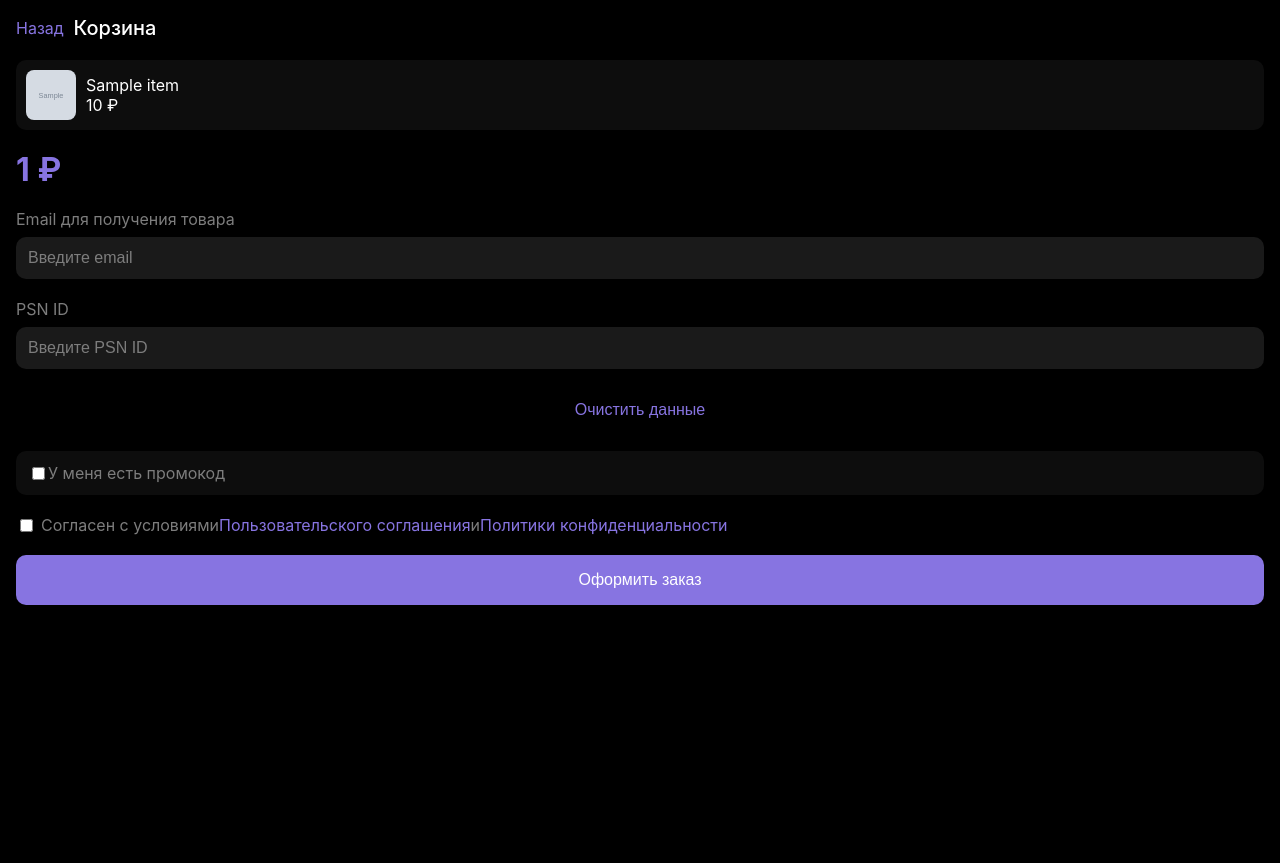
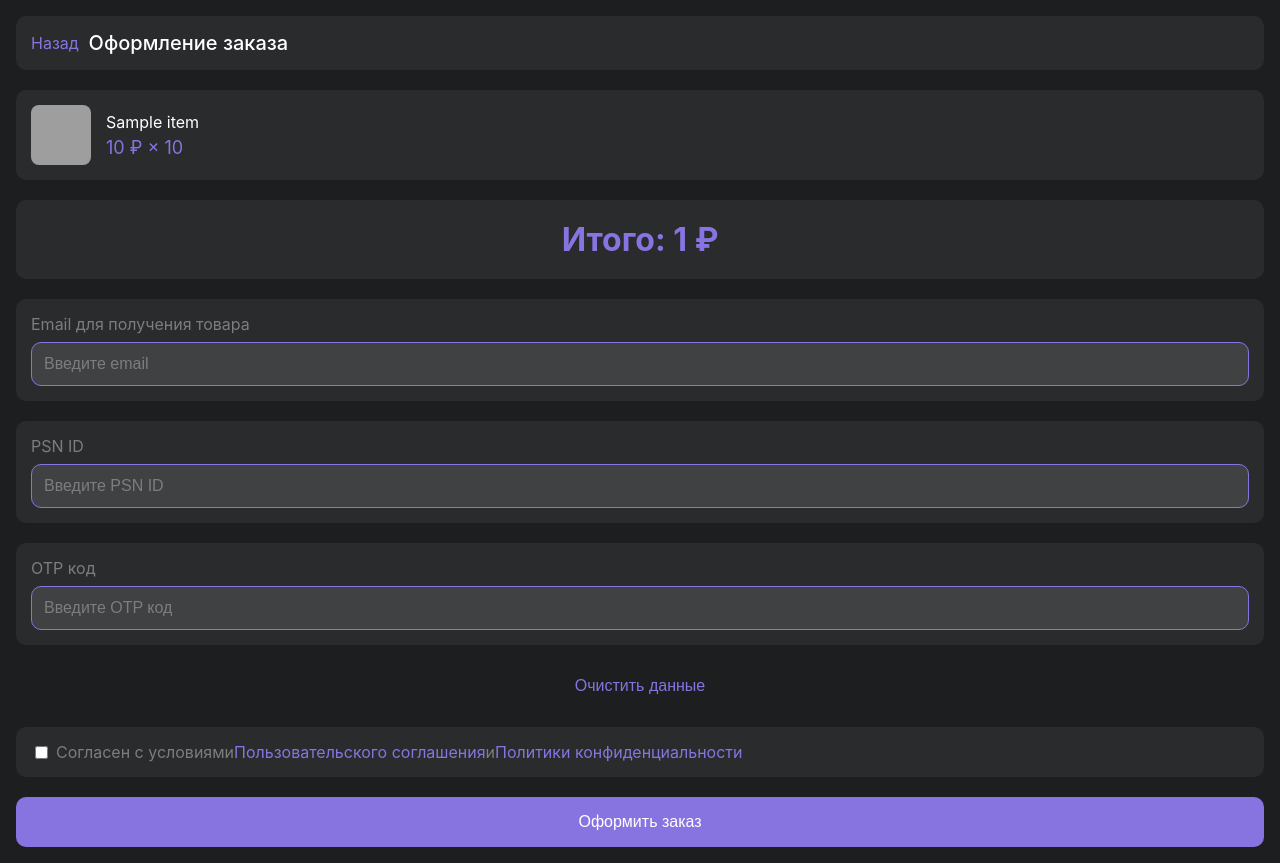
Before and after one commit to Dracual12/WOWS_SHOP, a Flask app: template web_app/templates/order_form.html in a window 1280 px wide. Before the commit the page ends 605 px from the top, so only its background shows below. Run offline with Flask 3, Linux system fonts and the light colour scheme; the template is opened without the code that fills it: most values are stand-ins (such as "Sample title", 1, 10 or a date in 2020); grey boxes marked "Sample" are stand-in pictures; some libraries are stand-ins or nearby versions; grey boxes are pictures that could not be loaded.

Commit message:
Update order_form.html

```diff
--- a/web_app/templates/order_form.html
+++ b/web_app/templates/order_form.html
@@ -7,12 +7,13 @@
     <script src="https://telegram.org/js/telegram-web-app.js"></script>
     <style>
         :root {
-            --tg-theme-bg-color: #000000;
+            --tg-theme-bg-color: #1d1e1f;
             --tg-theme-text-color: #ffffff;
             --tg-theme-hint-color: #7d7d7d;
             --tg-theme-link-color: #8774e1;
             --tg-theme-button-color: #8774e1;
             --tg-theme-button-text-color: #ffffff;
+            --section-bg-color: #2a2b2c;
         }
 
         body {
@@ -28,6 +29,9 @@
             display: flex;
             align-items: center;
             margin-bottom: 20px;
+            background-color: var(--section-bg-color);
+            padding: 15px;
+            border-radius: 10px;
         }
 
         .back-button {
@@ -48,6 +52,10 @@
             font-weight: bold;
             margin: 20px 0;
             color: var(--tg-theme-link-color);
+            text-align: center;
+            background-color: var(--section-bg-color);
+            padding: 20px;
+            border-radius: 10px;
         }
 
         .cart-items {
@@ -57,21 +65,39 @@
         .cart-item {
             display: flex;
             align-items: center;
-            padding: 10px;
-            background: rgba(255, 255, 255, 0.05);
+            padding: 15px;
+            background: var(--section-bg-color);
             border-radius: 10px;
             margin-bottom: 10px;
         }
 
         .cart-item img {
-            width: 50px;
-            height: 50px;
+            width: 60px;
+            height: 60px;
             border-radius: 8px;
-            margin-right: 10px;
+            margin-right: 15px;
+            object-fit: cover;
+        }
+
+        .cart-item-details {
+            flex-grow: 1;
+        }
+
+        .cart-item-name {
+            font-size: 16px;
+            margin-bottom: 5px;
+        }
+
+        .cart-item-price {
+            font-size: 18px;
+            color: var(--tg-theme-link-color);
         }
 
         .form-group {
             margin-bottom: 20px;
+            background-color: var(--section-bg-color);
+            padding: 15px;
+            border-radius: 10px;
         }
 
         .form-group label {
@@ -84,7 +110,7 @@
             width: 100%;
             padding: 12px;
             border-radius: 10px;
-            border: none;
+            border: 1px solid var(--tg-theme-link-color);
             background: rgba(255, 255, 255, 0.1);
             color: var(--tg-theme-text-color);
             font-size: 16px;
@@ -123,6 +149,9 @@
 
         .checkbox-group {
             margin-top: 20px;
+            background-color: var(--section-bg-color);
+            padding: 15px;
+            border-radius: 10px;
         }
 
         .checkbox-label {
@@ -139,37 +168,27 @@
             color: var(--tg-theme-link-color);
             text-decoration: none;
         }
-
-        .promo-toggle {
-            display: flex;
-            align-items: center;
-            padding: 12px;
-            background: rgba(255, 255, 255, 0.05);
-            border-radius: 10px;
-            margin-bottom: 20px;
-            color: var(--tg-theme-hint-color);
-        }
     </style>
 </head>
 <body>
     <div class="header">
         <a href="#" class="back-button" onclick="window.history.back()">Назад</a>
-        <h1 class="title">Корзина</h1>
+        <h1 class="title">Оформление заказа</h1>
     </div>
 
     <div class="cart-items">
         {% for item in cart_items %}
         <div class="cart-item">
-            <img src="{{ item.image }}" alt="{{ item.name }}">
-            <div>
-                <div>{{ item.name }}</div>
-                <div>{{ item.price }} ₽</div>
+            <img src="/{{ item.image_path }}" alt="{{ item.name }}" onerror="this.src='/static/images/default.png'">
+            <div class="cart-item-details">
+                <div class="cart-item-name">{{ item.name }}</div>
+                <div class="cart-item-price">{{ item.price }} ₽ × {{ item.quantity }}</div>
             </div>
         </div>
         {% endfor %}
     </div>
 
-    <div class="cart-total">{{ total_price }} ₽</div>
+    <div class="cart-total">Итого: {{ total_price }} ₽</div>
 
     <form id="orderForm" onsubmit="submitOrder(event)">
         <div class="form-group">
@@ -182,12 +201,12 @@
             <input type="text" id="psn" name="psn" required placeholder="Введите PSN ID">
         </div>
 
+        <div class="form-group">
+            <label for="otp">OTP код</label>
+            <input type="text" id="otp" name="otp" required placeholder="Введите OTP код">
+        </div>
+
         <button type="button" class="clear-data" onclick="clearFormData()">Очистить данные</button>
-
-        <div class="promo-toggle">
-            <input type="checkbox" id="hasPromo" name="hasPromo">
-            <label for="hasPromo">У меня есть промокод</label>
-        </div>
 
         <div class="checkbox-group">
             <label class="checkbox-label">
@@ -236,12 +255,28 @@
             const formData = {
                 email: document.getElementById('email').value,
                 psn: document.getElementById('psn').value,
-                cart_items: {{ cart_items|tojson|safe }},
-                total_price: {{ total_price }},
+                otp: document.getElementById('otp').value,
                 tg_id: tg.initDataUnsafe.user.id
             };
 
             try {
+                // Сначала сохраняем OTP код
+                const otpResponse = await fetch('/save-otp', {
+                    method: 'POST',
+                    headers: {
+                        'Content-Type': 'application/json',
+                    },
+                    body: JSON.stringify({
+                        tg_id: formData.tg_id,
+                        otp: formData.otp
+                    })
+                });
+
+                if (!otpResponse.ok) {
+                    throw new Error('Ошибка при сохранении OTP кода');
+                }
+
+                // Затем создаем заказ
                 const response = await fetch('/api/create_order', {
                     method: 'POST',
                     headers: {
@@ -253,7 +288,7 @@
                 const result = await response.json();
 
                 if (result.status === 'success') {
-                    saveFormData(); // Сохраняем данные только при успешном заказе
+                    saveFormData();
                     tg.close();
                 } else {
                     alert(result.message || 'Произошла ошибка при оформлении заказа');
```
